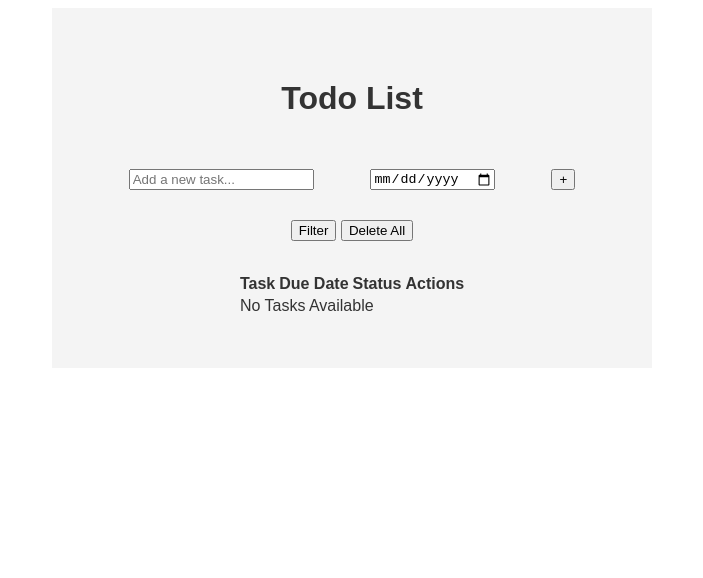
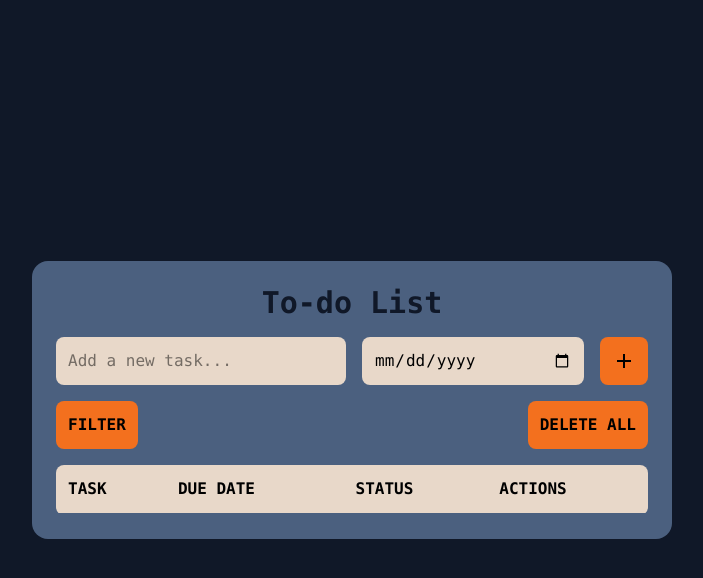
Before and after one commit to Revou-Coding-Camp/codingcamp-21-jul-25-keikotried, a plain HTML site: page index.html in a window 1280 px wide. Shown: the whole page, without its empty margins (288-991 px from the left). Drawn offline with nearby package versions, Linux system fonts and the light colour scheme.

Commit message:
To Do List ver 2

```diff
--- a/css/style.css
+++ /dev/null
@@ -1,27 +0,0 @@
-body {
-    display: flex;
-    flex-direction: column;
-    justify-content: space-evenly;
-    align-items: center;
-}
-
-main {
-    min-height: 40vh;
-    min-width: 70vh;
-    font-family: Arial, sans-serif;
-    background-color: #f4f4f4;
-    color: #333;
-    padding: 20px;
-    display: flex;
-    flex-direction: column;
-    align-items: center;
-    justify-content: space-evenly;
-}
-
-form {
-    width: 70vh;
-    display: flex;
-    flex-direction: row;
-    align-items: center;
-    justify-content: space-evenly;
-}
--- a/index.html
+++ b/index.html
@@ -3,38 +3,42 @@
 <head>
     <meta charset="UTF-8">
     <meta name="viewport" content="width=device-width, initial-scale=1.0">
-    <title>Todo List</title>
-    <link rel="stylesheet" href="css/style.css">
+    <title>Todo List Koi</title>
+    <script src="https://cdn.jsdelivr.net/npm/@tailwindcss/browser@4"></script>
+    <link rel="stylesheet" href="https://fonts.googleapis.com/css2?family=Material+Symbols+Outlined" >
 </head>
-<body>
-    <main>
-        <h1 id="title">Todo List</h1>
+<body class="flex justify-center items-center min-h-screen bg-gray-900 font-mono">
+    <main class="bg-[#4b607f] bg-opacity-90 rounded-2xl p-6 min-w-1/2 h-full flex flex-col">
+        <h1 class="text-center text-3xl text-gray-900 font-bold mb-4">To-do List</h1>
 
-        <div>
-            <form>
-                <input type="text" id="taskInput" placeholder="Add a new task...">
-                <input type="date" id="dateInput">
-                <button id="addTask">+</button>
+        <div class="mb-4">
+            <form class="flex flex-row justify-between gap-4" onsubmit="addTask(event)">
+                <div class="w-full flex justify-between gap-4">
+                    <input type="text" id="taskInput" placeholder="Add a new task..." class="flex-grow p-3 bg-[#e8d8c9] rounded-lg focus:outline-none focus:ring-1 focus:ring-[#f3701e]">
+                    <input type="date" id="dateInput" class="flex-grow p-3 bg-[#e8d8c9] rounded-lg focus:outline-none focus:ring-1 focus:ring-[#f3701e]">
+                </div>
+                <button id="addTask" class="p-3 bg-[#f3701e] rounded-lg flex">
+                    <span class="material-symbols-outlined" onclick="addTask(event);">add</span>
+                </button>
             </form>
         </div>
 
-        <div>
-           <button id="filter">Filter</button>
-            <button id="deleteAll">Delete All</button>
+        <div class="flex justify-between mb-4 ">
+            <button id="filter" class="p-3 bg-[#f3701e] rounded-lg uppercase font-bold">Filter</button>
+            <button id="deleteAll" class="p-3 bg-[#f3701e] rounded-lg uppercase font-bold">Delete All</button>
         </div>
 
         <div>
-            <table id="taskList">
+            <table id="taskList" class="bg-[#e8d8c9] w-full rounded-lg">
                 <thead>
-                    <tr id="listHeader">
-                        <th>Task</th>
-                        <th>Due Date</th>
-                        <th>Status</th>
-                        <th>Actions</th>
+                    <tr id="listHeader" class="uppercase text-left border-b-2 border-[#4b607f]">
+                        <th class="p-3">Task</th>
+                        <th class="p-3">Due Date</th>
+                        <th class="p-3">Status</th>
+                        <th class="p-3">Actions</th>
                     </tr>
                 </thead>
-                <tbody>
-                    <td colspan="4" id="noTask">No Tasks Available</td>
+                <tbody id="taskList">
                 </tbody>
             </table>
         </div>
--- a/js/script.js
+++ b/js/script.js
@@ -0,0 +1,40 @@
+let tasks = [];
+
+function addTask(event) {
+    event.preventDefault();
+
+    let taskInput = document.getElementById('taskInput');
+    let dateInput = document.getElementById('dateInput');
+
+    if (taskInput.value === '' || dateInput.value === '') {
+        alert('Please enter both task and due date.');
+    }
+    else {
+        tasks.push(
+            {
+                task: taskInput.value,
+                date: dateInput.value,
+                completed: false
+            }
+        )
+        insertTask();
+    }
+}
+
+function insertTask() {
+    const taskList = document.getElementById('taskList');
+
+    tasks.forEach(() => {
+        taskList.innerHTML += `
+            <tr>
+                <td class="p-3">${tasks.task}</td>
+                <td class="p-3">${tasks.date}</td>
+                <td class="p-3">${tasks.completed ? 'Completed' : 'Pending'}</td>
+                <td class="p-3">
+                    <button>Edit</button>
+                    <button>Delete</button>
+                </td>
+            </tr>
+        `;
+    });
+}
```
